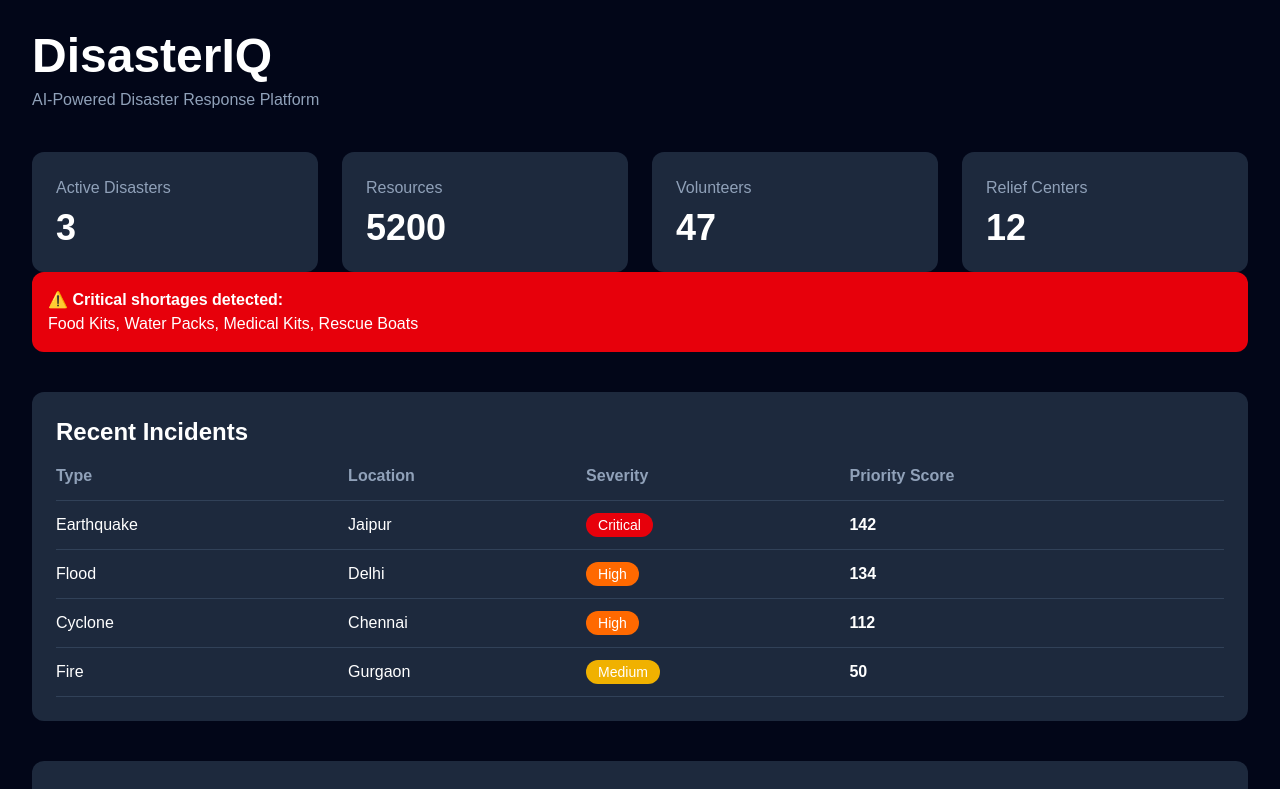
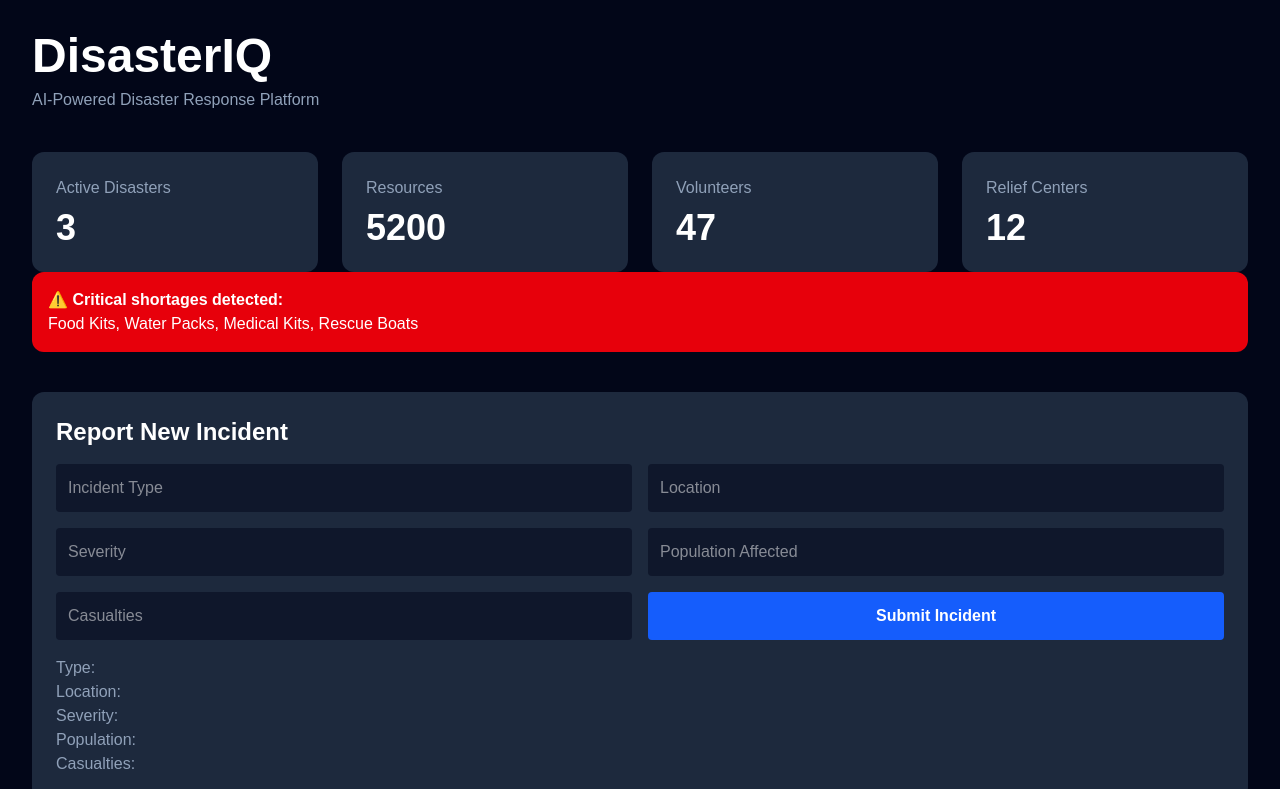
Before and after one commit to nityax06/DisasterIQ, a Next.js app in the folder frontend/: page / in a window 1280 px wide. Shown: the top 789 px of the page. Built offline with nearby package versions, Linux system fonts and the light colour scheme.

Commit message:
Add incident submission form UI

```diff
--- /dev/null
+++ b/frontend/app/components/IncidentForm.tsx
@@ -0,0 +1,76 @@
+"use client";
+
+import { useState } from "react";
+
+export default function IncidentForm() {
+  const [type, setType] = useState("");
+  const [location, setLocation] = useState("");
+  const [severity, setSeverity] = useState("");
+  const [population, setPopulation] = useState("");
+  const [casualties, setCasualties] = useState("");
+function handleSubmit() {
+  const newIncident = {
+    type,
+    location,
+    severity,
+    population: Number(population),
+    casualties: Number(casualties),
+  };
+
+  console.log(newIncident);
+}
+  return (
+    <div className="mt-10 bg-slate-800 rounded-xl p-6">
+      <h2 className="text-2xl font-bold mb-4">Report New Incident</h2>
+
+      <div className="grid grid-cols-2 gap-4">
+        <input
+          className="bg-slate-900 p-3 rounded"
+          placeholder="Incident Type"
+          value={type}
+          onChange={(event) => setType(event.target.value)}
+        />
+
+        <input
+            className="bg-slate-900 p-3 rounded"
+            placeholder="Location"
+            value={location}
+            onChange={(event) => setLocation(event.target.value)}
+        />
+        <input
+            className="bg-slate-900 p-3 rounded"
+            placeholder="Severity"
+            value={severity}
+            onChange={(event) => setSeverity(event.target.value)}
+        />
+        <input
+            className="bg-slate-900 p-3 rounded"
+            placeholder="Population Affected"
+            value={population}
+            onChange={(event) => setPopulation(event.target.value)}
+        />
+        <input
+            className="bg-slate-900 p-3 rounded"
+            placeholder="Casualties"
+            value={casualties}
+            onChange={(event) => setCasualties(event.target.value)}
+        />
+
+        <button
+          onClick={handleSubmit}
+          className="bg-blue-600 rounded p-3 font-bold"
+        >
+          Submit Incident
+        </button>
+      </div>
+
+      <div className="mt-4 text-slate-400">
+        <p>Type: {type}</p>
+        <p>Location: {location}</p>
+        <p>Severity: {severity}</p>
+        <p>Population: {population}</p>
+        <p>Casualties: {casualties}</p>
+        </div>
+    </div>
+  );
+}
--- a/frontend/app/page.tsx
+++ b/frontend/app/page.tsx
@@ -1,3 +1,4 @@
+import IncidentForm from "./components/IncidentForm";
 import RecommendationPanel from "./components/RecommendationPanel";
 import AlertBanner from "./components/AlertBanner";
 import ResourcePanel from "./components/ResourcePanel";
@@ -22,6 +23,7 @@ export default function Home() {
         <StatCard title="Relief Centers" value="12" />
       </div>
       <AlertBanner />
+      <IncidentForm />
       <IncidentTable />
       <RecommendationPanel />
       <ResourcePanel />
```
